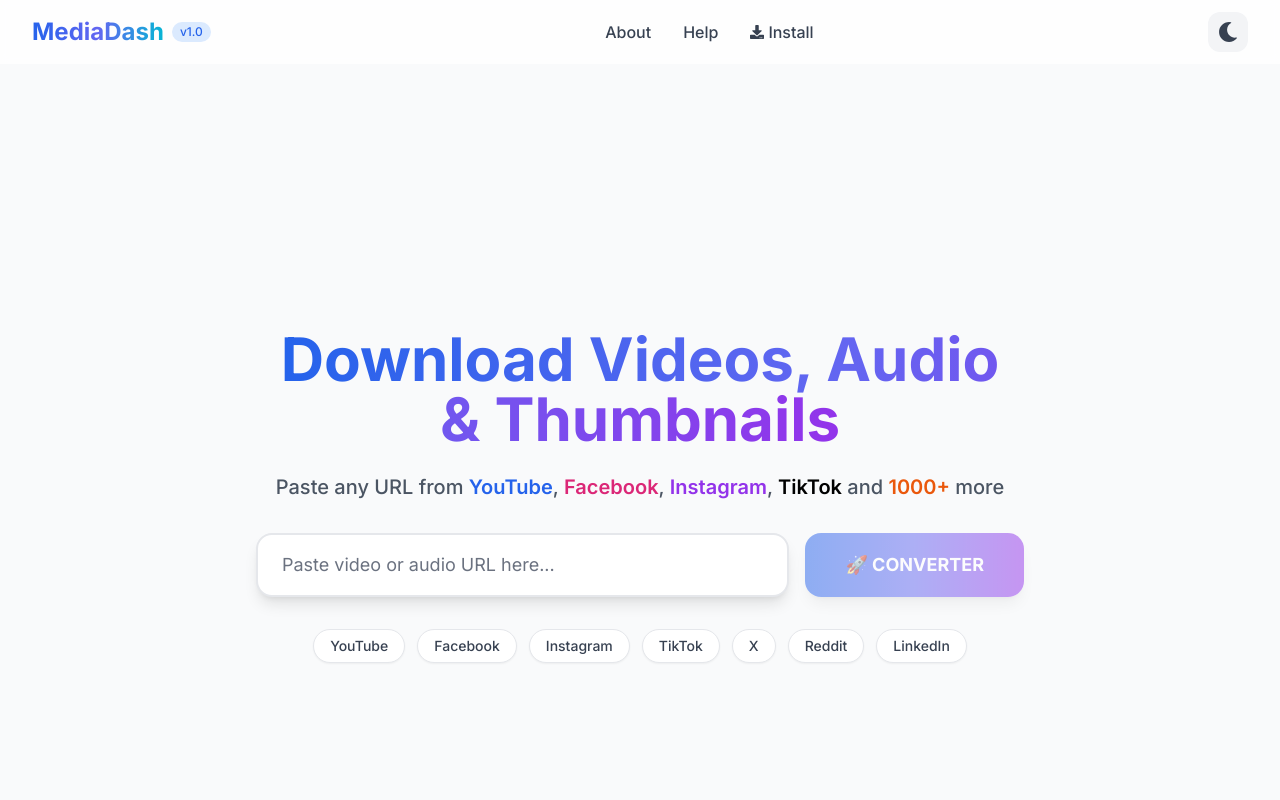
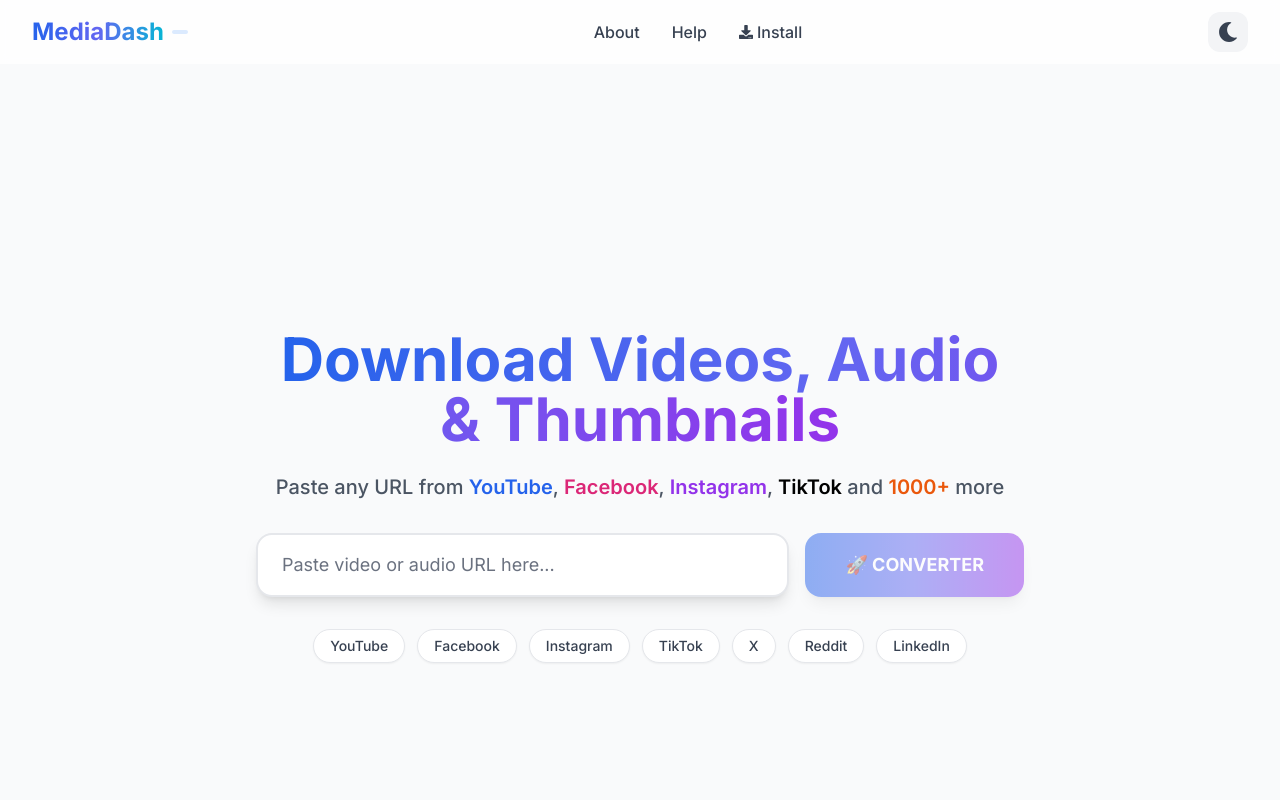
Before and after one commit to amila-sandaruwan-git/MediaDash, a Next.js app: page / in a window 1280 px wide. Shown: the top 800 px of the page. Built offline with nearby package versions, Linux system fonts and the light colour scheme.

Commit message:
Updated some small part in NavBar

```diff
--- a/app/components/AboutSection.tsx
+++ b/app/components/AboutSection.tsx
@@ -1,3 +1,5 @@
+// app/components/AboutSection.tsx
+
 'use client'
 
 import {
--- a/app/components/Navbar.tsx
+++ b/app/components/Navbar.tsx
@@ -1,3 +1,5 @@
+// app/components/Navbar.tsx
+
 'use client'
 
 import Link from 'next/link'
@@ -60,7 +62,7 @@
                 MediaDash
               </span>
               <span className="hidden sm:inline text-xs font-medium text-blue-600 dark:text-blue-400 bg-blue-100 dark:bg-blue-900/30 px-2 py-0.5 rounded-full">
-                v1.0
+                {/*v1.0 */}
               </span>
             </Link>
           </div>
```
